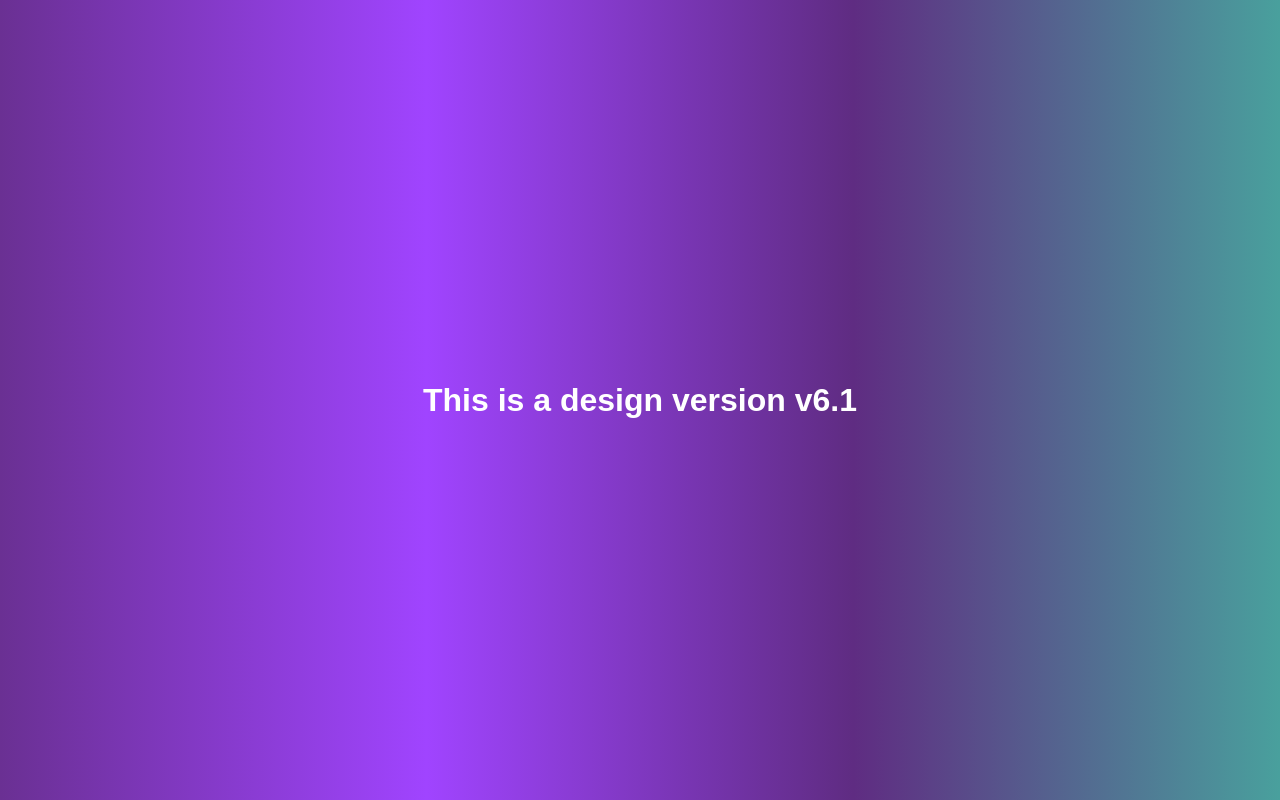
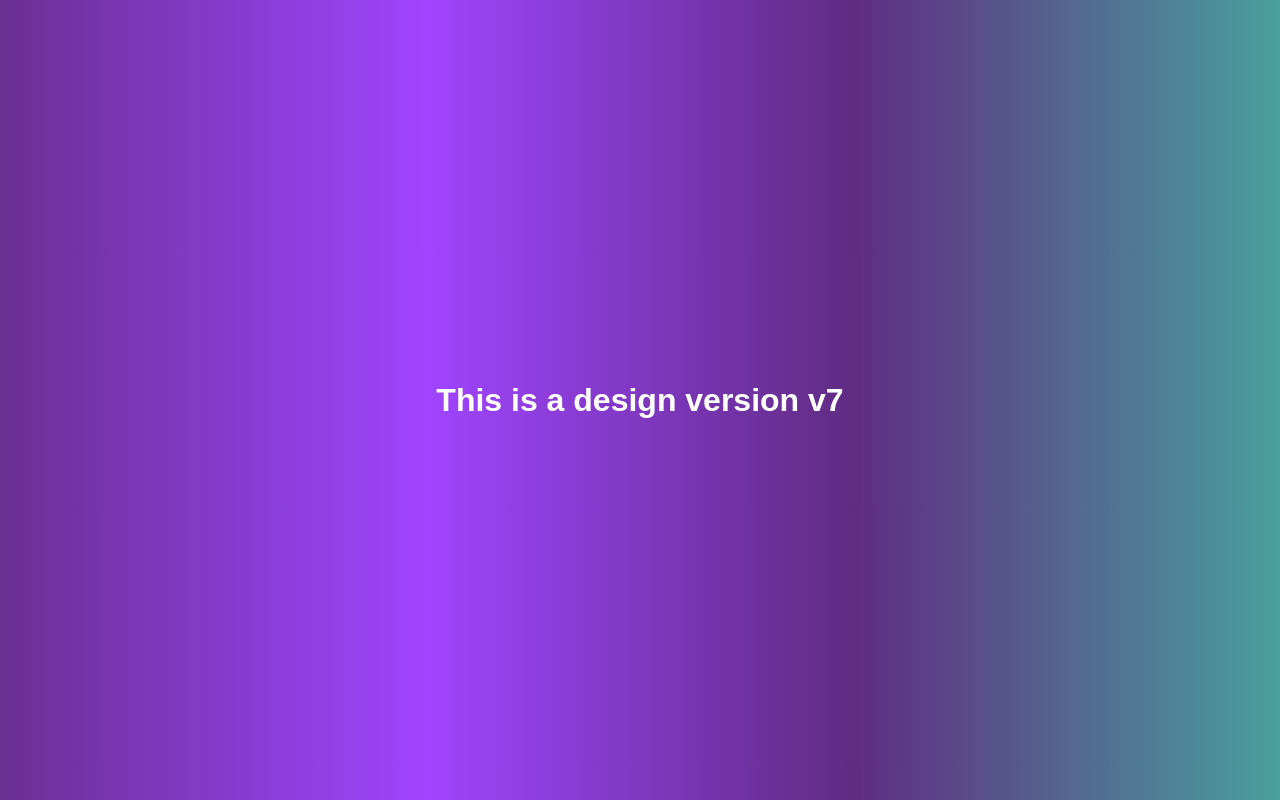
Before and after one commit to Pradeep9422/myrepo, a plain HTML site: page index.html in a window 1280 px wide. Drawn offline with Linux system fonts and the light colour scheme.

Commit message:
changed the version v7

```diff
--- a/index.html
+++ b/index.html
@@ -7,6 +7,6 @@
     <title>Document</title>
 </head>
 <body>
-    <h1>This is a design version v6.1</h1>
+    <h1>This is a design version v7</h1>
 </body>
 </html>
```
